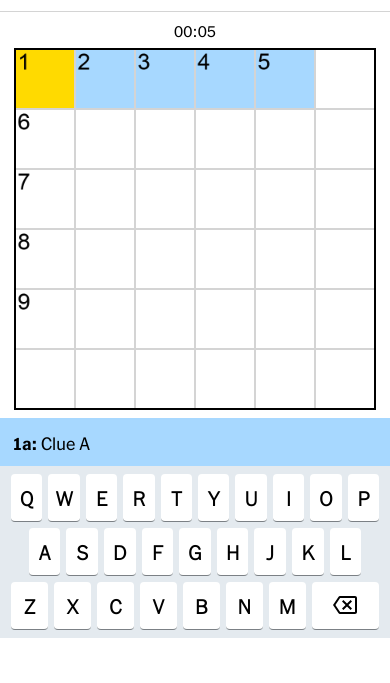
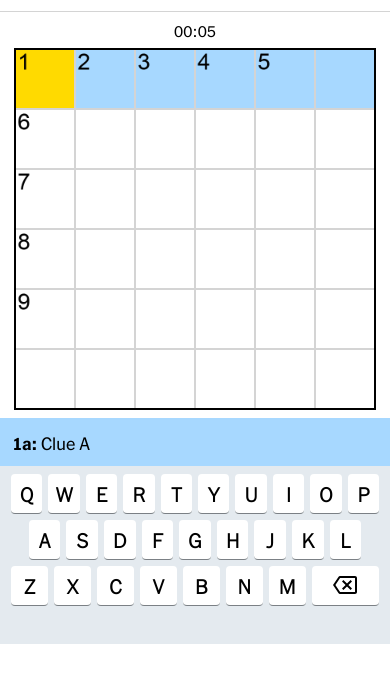
Before and after one commit to patrickpotok/word-games, a plain HTML site: page crossword/index.html in a window 390 px wide. Shown: the part 83-766 px from the top of the page. Drawn offline with Linux system fonts and the light colour scheme.

Commit message:
Fix styling for mobile

```diff
--- a/crossword/script.js
+++ b/crossword/script.js
@@ -188,11 +188,11 @@ function highlightRow() {
   }
 
   if (directionHor) {
-    for (var i = 0; i < maxRow; i++) {
+    for (var i = 0; i < maxRow + 1; i++) {
       document.getElementById("box" + activeRow + i).classList.add("highlight");
     }
   } else {
-    for (var i = 0; i < maxCol; i++) {
+    for (var i = 0; i < maxCol + 1; i++) {
       document.getElementById("box" + i + activeCol).classList.add("highlight");
     }
   }
--- a/crossword/style.css
+++ b/crossword/style.css
@@ -283,8 +283,7 @@ body {
   align-items: center;
   transition: opacity 0.2s ease-in-out;
   user-select: none;
-  padding: 8px 8px 0;
-  padding-bottom: 2px;
+  padding: 8px 8px 32px;
   vertical-align: baseline;
   width: -webkit-fill-available;
 
@@ -309,7 +308,7 @@ body {
   font-size: 20px;
   text-transform: uppercase;
   font-weight: bold;
-  height: 48px;
+  height: 40px;
   margin: 0 3px 0;
   padding: 0;
   color: rgb(0, 0, 0);
```
